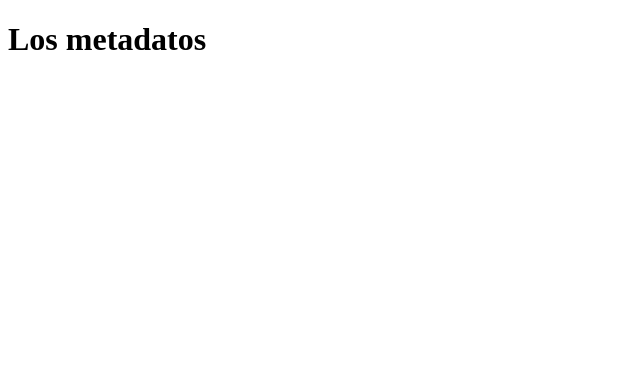
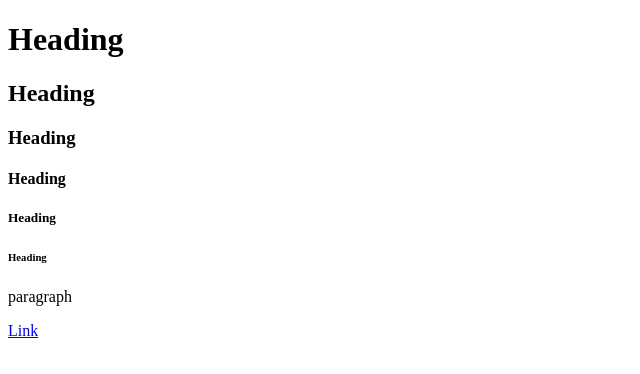
Before and after one commit to GALLARDO789/practicaHTML_1, a plain HTML site: page index.html in a window 1280 px wide. Shown: the whole page, without its empty margins (0-640 px from the left). Drawn offline with Linux system fonts and the light colour scheme.

Commit message:
Comentarios de etiquetas

```diff
--- a/index.html
+++ b/index.html
@@ -3,9 +3,16 @@
 <head>
     <meta charset="UTF-8">
     <meta name="viewport" content="width=device-width, initial-scale=1.0">
-    <title>Document</title>
+    <title>Document tittle </title>
 </head>
-<body>
-    <h1>Los metadatos</h1>
-</body>
+    <body>
+        <h1>Heading</h1> <!-- //El tamaño decrece conforme el número de la etiqueta, este es el ,mas grande. -->
+        <h2>Heading</h2>
+        <h3>Heading</h3>
+        <h4>Heading</h4>
+        <h5>Heading</h5>
+        <h6>Heading</h6>  <!-- //Este es el mas pequeño -->
+        <p>paragraph</p> <!-- //Este es el párrafo -->
+        <a href="#">Link</a> <!-- //Este es el link -->
+    </body>
 </html>
```
